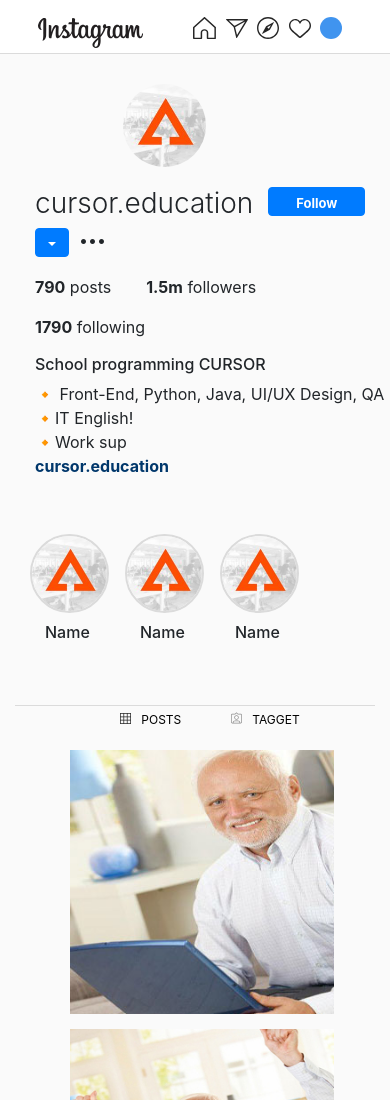
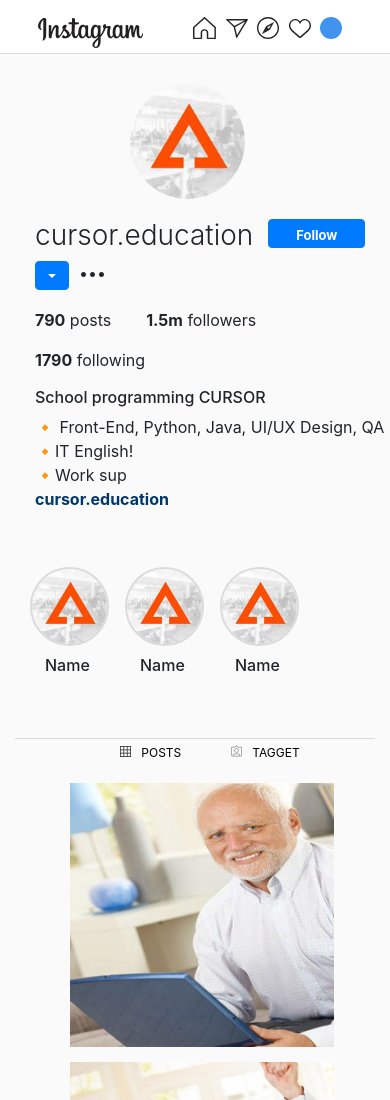
Before and after one commit to mkachalaa/HW10-instagram, a plain HTML site: page index.html in a window 390 px wide. Shown: the top 1100 px of the page. Drawn offline with nearby package versions, Linux system fonts and the light colour scheme; files that its build step writes are made by us from their sources.

Commit message:
FIX add class content

```diff
--- a/index.html
+++ b/index.html
@@ -42,11 +42,11 @@
 
   <main>
     <header class="container header-block ">
-      <div class="row ">
-        <div class="text-right col-6 col-sm-6 col-4 col-md-4">
+      <div class="row phone-content ">
+        <div class="text-right col-8 col-sm-8  col-md-4">
           <img src="img/cursor.jpg" class="logo-profile" alt="">
         </div>
-        <div class="content col-12 col-sm-12 col-8 col-md-8 ">
+        <div class="content col-12 col-sm-12  col-md-8 ">
           <div class="content-title row ">
             <h5 class="header-block-content__title">cursor.education</h5>
             <button type="button" class="btn btn-primary click">
```
